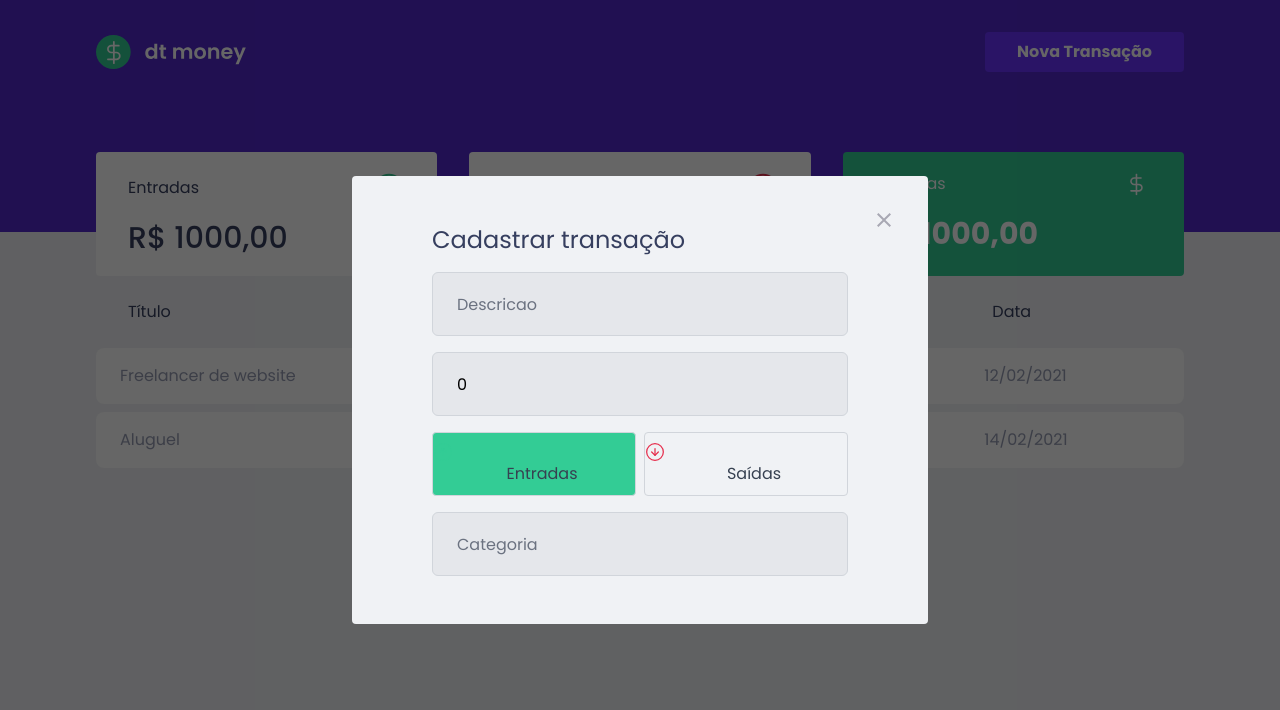
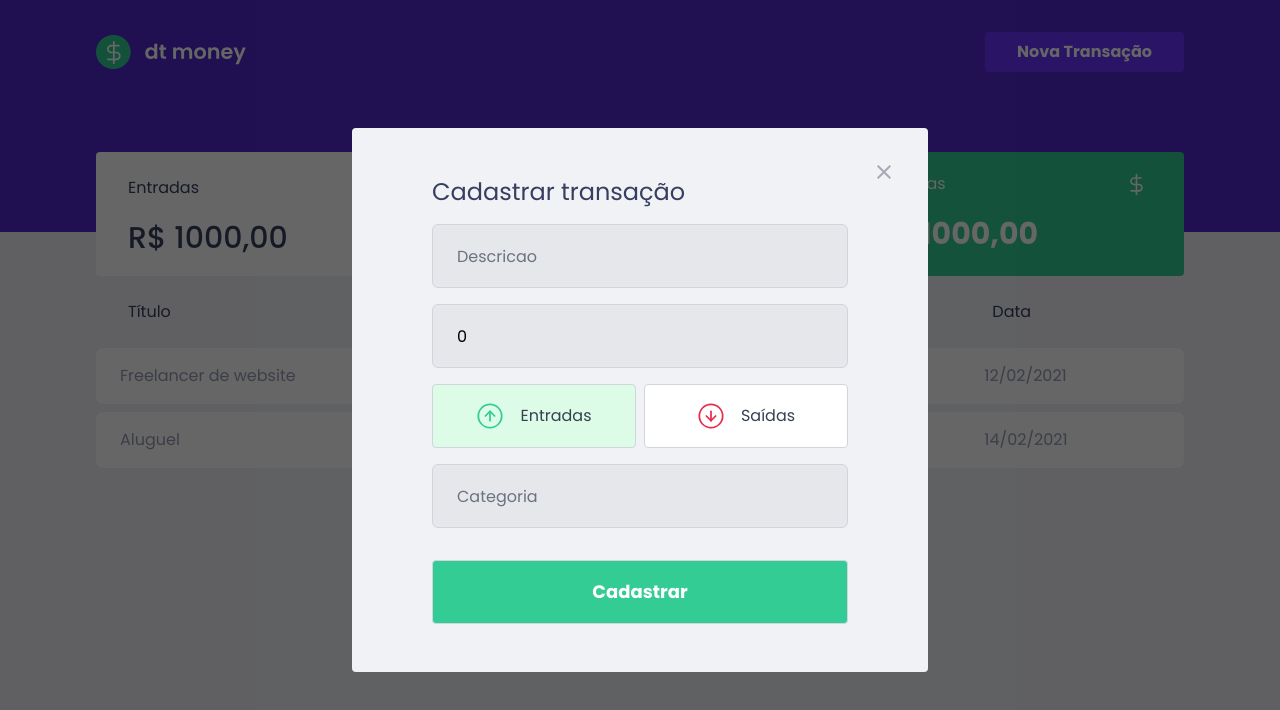
Before and after one commit to brunodias77/dt_money, a Next.js app: page / in a window 1280 px wide. Both pictures are taken after a click on the button "Nova Transação". Shown: the top 710 px of the page. Built offline with nearby package versions, Linux system fonts and the light colour scheme.

Commit message:
Atualizações de estilo e dependências

```diff
--- a/package.json
+++ b/package.json
@@ -10,11 +10,13 @@
   },
   "dependencies": {
     "axios": "^1.6.7",
+    "clsx": "^2.1.0",
     "next": "14.1.1",
     "polished": "^4.3.1",
     "react": "^18",
     "react-dom": "^18",
     "react-modal": "^3.16.1",
+    "tailwind-merge": "^2.2.1",
     "uuid": "^9.0.1"
   },
   "devDependencies": {
--- a/src/app/globals.css
+++ b/src/app/globals.css
@@ -3,14 +3,6 @@
 @tailwind utilities;
 
 :root {
-  --background: #f0f2f5;
-  --blue: #5429cc;
-  --red: #e52e4d;
-  --green: #33cc95;
-  --blue-light: #6933ff;
-  --text-title: #363f5f;
-  --text-body: #969cb3;
-  --shape: #ffffff;
 }
 
 * {
@@ -26,11 +18,6 @@ html {
   @media (max-width: 720px) {
     font-size: 87.5%;
   }
-}
-body {
-  background: var(--background);
-  -webkit-font-smoothing: antialiased;
-  font-family: "Poppins", sans-serif;
 }
 button {
   cursor: pointer;
@@ -53,7 +40,6 @@ button {
 .react-modal-content {
   width: 100%;
   max-width: 576px;
-  background: var(--background);
   padding: 3rem;
   position: relative;
   border-radius: 0.25rem;
--- a/src/app/layout.tsx
+++ b/src/app/layout.tsx
@@ -20,7 +20,7 @@ export default function RootLayout({
 }>) {
   return (
     <html lang="en">
-      <body className={poppins.className}>{children}</body>
+      <body className={`${poppins.className} bg-background`}>{children}</body>
     </html>
   );
 }
--- a/src/components/Dashboard/TransactionTable.tsx
+++ b/src/components/Dashboard/TransactionTable.tsx
@@ -19,7 +19,7 @@ const TransactionTable = () => {
                         return (
                             <tr key={element.id}>
                                 <td className="px-6 py-4 border-0 bg-shape text-text_body rounded-tl-lg rounded-bl-lg">{element.title}</td>
-                                <td className={`${element.type === 'deposit' ? 'text-green' : 'text-red'} px-6 py-4 border-0 bg-shape  `}>
+                                <td className={`${element.type === 'deposit' ? 'text-green_600' : 'text-red_600'} px-6 py-4 border-0 bg-shape  `}>
                                     {new Intl.NumberFormat("pt-BR", {
                                         style: "currency",
                                         currency: "BRL",
--- a/src/components/NewTransactionModal/index.tsx
+++ b/src/components/NewTransactionModal/index.tsx
@@ -19,7 +19,14 @@ const NewTransactionModal = ({ isNewTransactionModalOpen, handleCloseNewTransact
 
     async function handleCreateNewTransaction(event: React.FormEvent<HTMLFormElement>) {
         event.preventDefault();
-        await createTransaction({ title, value, category, type });
+        console.log("apertou o submit");
+        console.log({
+            title,
+            value,
+            category,
+            type
+        })
+        // await createTransaction({ title, value, category, type });
         setType("deposit");
         setTitle("");
         setValue(0);
@@ -32,7 +39,7 @@ const NewTransactionModal = ({ isNewTransactionModalOpen, handleCloseNewTransact
             isOpen={isNewTransactionModalOpen}
             onRequestClose={handleCloseNewTransactionModal}
             overlayClassName="react-modal-overlay"
-            className="react-modal-content">
+            className="react-modal-content bg-background">
 
             <button
                 type="button"
@@ -45,44 +52,36 @@ const NewTransactionModal = ({ isNewTransactionModalOpen, handleCloseNewTransact
                 <form onSubmit={handleCreateNewTransaction} className="">
                     <h2 className="text-text_title text-2xl	">Cadastrar transação</h2>
                     <Input value={title} onChange={(event) => setTitle(event.target.value)} placeholder="Descricao" />
-                    <Input type="number" placeholder="Valor" value={value} onChange={(event) => setValue(Number(event.target.value))} />
+                    <Input placeholder="Valor" value={value} onChange={(event) => setValue(Number(event.target.value))} />
                     <div className="flex gap-2 items-center justify-between w-full mt-4">
                         <Button
+                            type="button"
                             onClick={() => {
-                                console.log("Apertei o entradas")
+                                console.log("clicou em deposito");
                                 setType('deposit');
-                                console.log("type", type)
-
                             }}
-                            isActive={type === 'deposit'}
-                            activeColor="green"
-                        >
-                            <Image src={EntradasImg} alt="Entradas" className="w-5 h-5" />
+                            className={`flex items-center justify-center ${type === 'deposit' ? 'bg-green-100' : 'bg-white'}`}                        >
+                            <Image src={EntradasImg} alt="Entradas" className="w-7 h-7" />
                             <span className="ml-4 text-base text-gray-700">Entradas</span>
                         </Button>
                         <Button
-                            onClick={() => {
-                                console.log("Apertei o saidas")
-                                setType('withdraw');
-                                console.log("type", type)
-
-                            }}
-                            isActive={type === 'withdraw'}
-                            activeColor="red"
+                            type="button"
+                            onClick={() => setType('withdraw')}
+                            className={`flex items-center justify-center ${type === 'withdraw' ? 'bg-red-100' : 'bg-white'}`}
                         >
-                            <Image src={SaidasImg} alt="Saídas" className="w-5 h-5" color={type === "withdraw" ? "white" : "green"} />
+                            <Image src={SaidasImg} alt="Saídas" className="w-7 h-7" />
                             <span className="ml-4 text-base text-gray-700">Saídas</span>
                         </Button>
 
                     </div>
                     <Input placeholder="Categoria" value={category} onChange={(event) => setCategory(event.target.value)}
                     />
-                    {/* <Button className="mt-8 bg-green text-white font-bold px-8">
+                    <Button className="mt-8 bg-green_600 text-white font-bold px-8" type="submit">
                         <span className="text-lg">Cadastrar</span>
-                    </Button> */}
+                    </Button>
                 </form>
             </Container>
-        </Modal>
+        </Modal >
     )
 };
 export default NewTransactionModal;
--- a/src/components/Ui/Button.tsx
+++ b/src/components/Ui/Button.tsx
@@ -1,25 +1,24 @@
 import { FC, ReactNode } from 'react';
 import { darken, transparentize } from 'polished';
+import { cn } from "@/lib/utils";
 
-interface ButtonProps {
-    isActive: boolean;
-    activeColor: string;
-    onClick: () => void;
+interface ButtonProps extends React.ButtonHTMLAttributes<HTMLButtonElement> {
     children?: ReactNode;
+    className?: string;
 }
 
-const Button: FC<ButtonProps> = ({ isActive, activeColor, onClick, children }) => {
+const Button: FC<ButtonProps> = ({ children, className = "", ...props }) => {
     return (
         <button
-            type="button"
-            onClick={onClick}
-            className={`w-full h-16 border border-solid border-gray-300 rounded items-center justify-center outline-none transition duration-200 ${isActive ? `bg-${activeColor}` : 'bg-transparent'
-                }`}
-        >
+            {...props}
+            className={`${className} w-full h-16 border border-solid border-gray-300 rounded items-center justify-center outline-none transition duration-200`}>
             {children}
         </button>
     );
 };
+
+// className={cn(`${className} w-full h-16 border border-solid border-gray-300 rounded items-center justify-center outline-none transition duration-200`, isActive ? `bg - ${activeColor} ` : "bg-transparent")}>
+
 
 export default Button;
 // import { ButtonHTMLAttributes, ReactNode } from "react";
@@ -36,10 +35,10 @@ export default Button;
 
 // const Button: React.FC<ButtonProps> = ({ className, children, isActive, activeColor, ...props }) => {
 //     return isActive ?
-//         (<button className={`${className} w-full p-4 rounded bg-${activeColor}`} {...props}>
+//         (<button className={`${ className } w - full p - 4 rounded bg - ${ activeColor } `} {...props}>
 //             {children}
 //         </button>) :
-//         (<button className={`${className} w-full p-4 rounded`}>
+//         (<button className={`${ className } w - full p - 4 rounded`}>
 //             {children}
 //         </button>);
 // };
--- /dev/null
+++ b/src/lib/utils.tsx
@@ -0,0 +1,6 @@
+import { type ClassValue, clsx } from 'clsx'
+import { twMerge } from 'tailwind-merge'
+
+export function cn(...inputs: ClassValue[]) {
+    return twMerge(clsx(inputs))
+}
--- a/tailwind.config.ts
+++ b/tailwind.config.ts
@@ -15,12 +15,11 @@ const config: Config = {
       },
       colors: {
         blue_700: "#5429cc",
-
         text_title: "#363F5f",
         background: "#F0F2F5",
         blue: "#5429CC",
-        red: "#E52E4D",
-        green: "#33CC95",
+        red_600: "#E52E4D",
+        green_600: "#33CC95",
         blue_light: "#6933FF",
         text_body: "#969cb3",
         shape: "#FFFFFF",
```
Also changed, not shown: 1 other file (tests, documents, lock files or other folders).
